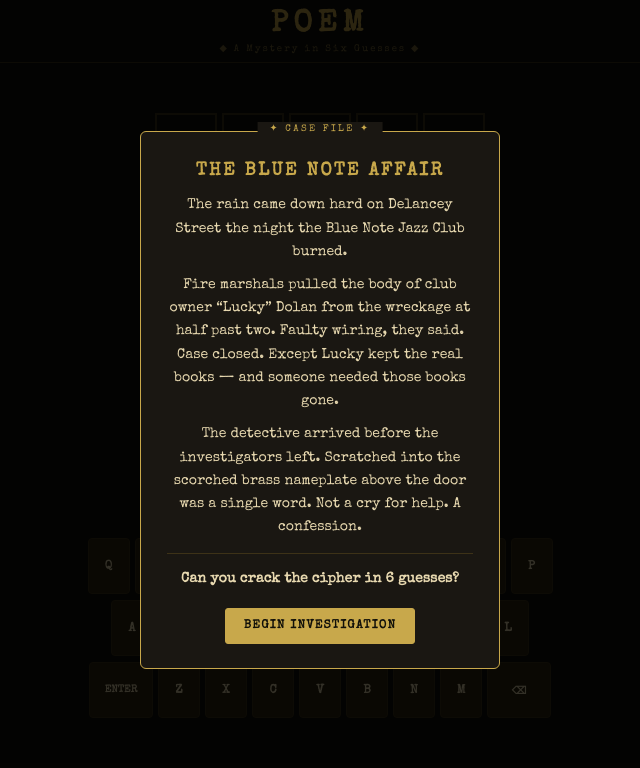
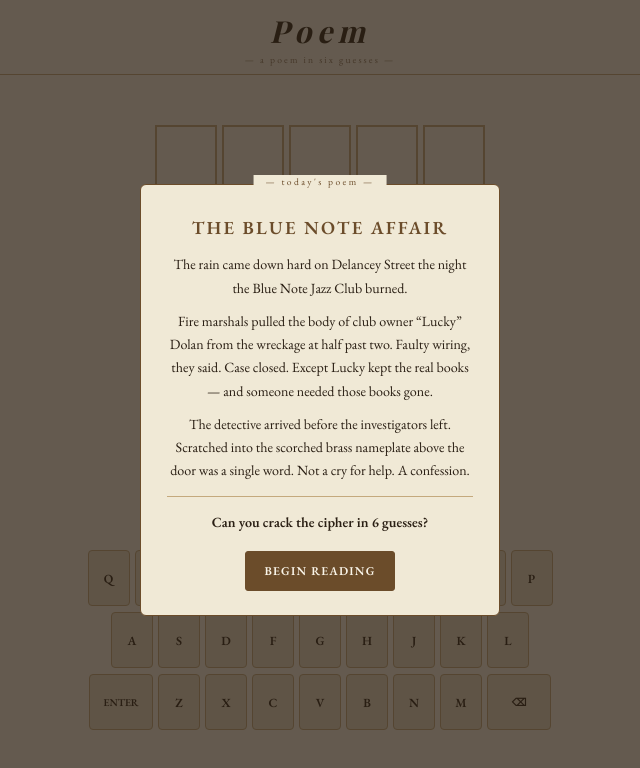
Before and after one commit to ahnnyc/murdle, a plain HTML site: page poem/index.html in a window 1280 px wide. Shown: the whole page, without its empty margins (320-960 px from the left). Drawn offline with nearby package versions, Linux system fonts and the light colour scheme; a web font is replaced by a local one.

Commit message:
Apply Emily Dickinson literary redesign to Poem game

```diff
--- a/poem/index.html
+++ b/poem/index.html
@@ -2,23 +2,24 @@
 <html lang="en">
 <head>
 <meta charset="UTF-8">
+<meta name="color-scheme" content="light">
 <meta name="viewport" content="width=device-width, initial-scale=1.0">
 <title>Poem</title>
-<link href="https://fonts.googleapis.com/css2?family=Special+Elite&display=swap" rel="stylesheet">
+<link href="https://fonts.googleapis.com/css2?family=Playfair+Display:ital,wght@0,400;0,700;1,400;1,700&family=EB+Garamond:ital,wght@0,400;0,600;1,400&display=swap" rel="stylesheet">
 <style>
   /* ══════════════════════════════════════
-     NOIR THEME — backgrounds, chrome, text
+     EMILY DICKINSON THEME — backgrounds, chrome, text
      Game tile/key states stay Wordle-exact
      ══════════════════════════════════════ */
   :root {
-    --noir-bg:      #111009;
-    --noir-surface: #1a1712;
-    --noir-border:  #3d3217;
-    --noir-fill:    #5c4a1e;
-    --noir-text:    #e8d9b0;
-    --noir-dim:     #7a6a3a;
-    --noir-gold:    #c8a84b;
-    --noir-key:     #2e2710;
+    --lit-bg:      #faf5e9;    color-scheme: light;
+    --lit-surface: #f0e9d6;
+    --lit-border:  #c4a97d;
+    --lit-fill:    #7d5a3c;
+    --lit-text:    #2a1f14;
+    --lit-dim:     #8c7560;
+    --lit-gold:    #6b4c2a;
+    --lit-key:     #e8ddc8;
     /* Wordle-exact game colors — do not touch */
     --wl-correct: #6aaa64;
     --wl-present: #c9b458;
@@ -27,29 +28,31 @@
   *, *::before, *::after { box-sizing: border-box; margin: 0; padding: 0; }
   html, body {
     height: 100%;
-    background: var(--noir-bg);
-    color: var(--noir-text);
-    font-family: 'Special Elite', 'Courier New', monospace;
+    background: var(--lit-bg);
+    color: var(--lit-text);
+    font-family: 'EB Garamond', Georgia, 'Times New Roman', serif;
     -webkit-tap-highlight-color: transparent;
   }
 
   /* ── HEADER ── */
   header {
     width: 100%;
-    border-bottom: 1px solid var(--noir-border);
+    border-bottom: 1px solid var(--lit-border);
     padding: clamp(5px, 1.5vh, 10px) 0 clamp(4px, 1.2vh, 8px);
     text-align: center;
   }
   header h1 {
     font-size: clamp(1.4rem, 5vw, 1.9rem);
     letter-spacing: 0.18em;
-    color: var(--noir-gold);
-    text-transform: uppercase;
+    font-family: 'Playfair Display', Georgia, serif;
+    font-style: italic;
+    color: var(--lit-text);
+    text-transform: none;
   }
   header .sub {
     font-size: clamp(0.5rem, 1.5vw, 0.6rem);
     letter-spacing: 0.22em;
-    color: var(--noir-dim);
+    color: var(--lit-dim);
     margin-top: 2px;
   }
 
@@ -71,8 +74,8 @@
     font-weight: 700;
     letter-spacing: 0.08em;
     text-align: center;
-    background: var(--noir-text);
-    color: var(--noir-bg);
+    background: var(--lit-text);
+    color: var(--lit-bg);
     padding: 5px 16px;
     border-radius: 3px;
     opacity: 0;
@@ -97,7 +100,7 @@
   }
   .tile {
     aspect-ratio: 1;
-    border: 2px solid var(--noir-border);
+    border: 2px solid var(--lit-border);
     display: flex;
     align-items: center;
     justify-content: center;
@@ -105,11 +108,11 @@
     font-weight: 700;
     text-transform: uppercase;
     user-select: none;
-    color: var(--noir-text);
-    background: var(--noir-bg);
+    color: var(--lit-text);
+    background: var(--lit-bg);
   }
   .tile.filled {
-    border-color: var(--noir-fill);
+    border-color: var(--lit-fill);
     animation: pop 0.1s ease;
   }
   /* Wordle-exact revealed colors */
@@ -161,10 +164,10 @@
     height: clamp(40px, 11vw, 56px);
     flex: 1;
     max-width: clamp(30px, 9vw, 42px);
-    border: 1px solid var(--noir-border);
+    border: 1px solid var(--lit-border);
     border-radius: 4px;
-    background: var(--noir-key);
-    color: var(--noir-text);
+    background: var(--lit-key);
+    color: var(--lit-text);
     font-family: inherit;
     font-size: clamp(0.6rem, 2vw, 0.78rem);
     font-weight: 700;
@@ -181,13 +184,13 @@
   /* Wordle-exact key colors after guesses */
   .key.correct { background: var(--wl-correct); border-color: var(--wl-correct); color: #fff; }
   .key.present { background: var(--wl-present); border-color: var(--wl-present); color: #fff; }
-  .key.absent  { background: #3a3a3c;           border-color: #3a3a3c;           color: #888; }
+  .key.absent  { background: #b0a898;           border-color: #b0a898;           color: #faf5e9; }
 
   /* ── MODALS ── */
   .modal-bg {
     position: fixed;
     inset: 0;
-    background: rgba(0, 0, 0, 0.78);
+    background: rgba(42, 31, 20, 0.72);
     display: flex;
     align-items: center;
     justify-content: center;
@@ -196,8 +199,8 @@
   }
   .modal-bg.gone { display: none; }
   .modal {
-    background: var(--noir-surface);
-    border: 1px solid var(--noir-gold);
+    background: var(--lit-surface);
+    border: 1px solid var(--lit-gold);
     border-radius: 6px;
     padding: 30px 26px 24px;
     max-width: 360px;
@@ -210,29 +213,29 @@
     top: -10px;
     left: 50%;
     transform: translateX(-50%);
-    background: var(--noir-surface);
+    background: var(--lit-surface);
     padding: 0 12px;
     font-size: 0.6rem;
     letter-spacing: 0.25em;
-    color: var(--noir-gold);
+    color: var(--lit-gold);
     white-space: nowrap;
   }
   .modal h2 {
     font-size: 1.15rem;
     letter-spacing: 0.12em;
-    color: var(--noir-gold);
+    color: var(--lit-gold);
     text-transform: uppercase;
     margin-bottom: 14px;
   }
   .modal p {
     font-size: 0.88rem;
-    color: var(--noir-text);
+    color: var(--lit-text);
     line-height: 1.65;
     margin-bottom: 10px;
   }
   .modal hr {
     border: none;
-    border-top: 1px solid var(--noir-border);
+    border-top: 1px solid var(--lit-border);
     margin: 14px 0;
   }
   .modal-btns {
@@ -257,14 +260,14 @@
     border: 1px solid;
   }
   .btn-gold {
-    background: var(--noir-gold);
-    border-color: var(--noir-gold);
-    color: var(--noir-bg);
+    background: var(--lit-gold);
+    border-color: var(--lit-gold);
+    color: var(--lit-bg);
   }
   .btn-ghost {
     background: transparent;
-    border-color: var(--noir-fill);
-    color: var(--noir-text);
+    border-color: var(--lit-fill);
+    color: var(--lit-text);
   }
   .btn:hover { filter: brightness(1.1); }
 </style>
@@ -274,7 +277,7 @@
 <!-- ── STORY MODAL ── -->
 <div class="modal-bg" id="storyModal">
   <div class="modal">
-    <span class="modal-label">✦ CASE FILE ✦</span>
+    <span class="modal-label">— today's poem —</span>
     <h2>The Blue Note Affair</h2>
     <p>The rain came down hard on Delancey Street the night the Blue Note Jazz Club burned.</p>
     <p>Fire marshals pulled the body of club owner “Lucky” Dolan from the wreckage at half past two. Faulty wiring, they said. Case closed. Except Lucky kept the real books — and someone needed those books gone.</p>
@@ -282,7 +285,7 @@
     <hr>
     <p><strong>Can you crack the cipher in 6 guesses?</strong></p>
     <div class="modal-btns">
-      <button class="btn btn-gold" id="startBtn">Begin Investigation</button>
+      <button class="btn btn-gold" id="startBtn">Begin Reading</button>
     </div>
   </div>
 </div>
@@ -290,10 +293,10 @@
 <!-- ── END MODAL ── -->
 <div class="modal-bg gone" id="endModal">
   <div class="modal">
-    <span class="modal-label">✦ CASE CLOSED ✦</span>
+    <span class="modal-label">— verse complete —</span>
     <h2 id="endTitle"></h2>
     <p id="endSub"></p>
-    <p id="endFlav" style="font-style:italic; font-size:0.82rem; color: var(--noir-dim);"></p>
+    <p id="endFlav" style="font-style:italic; font-size:0.82rem; color: var(--lit-dim);"></p>
     <hr>
     <div class="modal-btns">
       <button class="btn btn-ghost" id="playAgainBtn">Try Again</button>
@@ -305,7 +308,7 @@
 <!-- ── GAME ── -->
 <header>
   <h1>Poem</h1>
-  <div class="sub">◆ A Mystery in Six Guesses ◆</div>
+  <div class="sub">— a poem in six guesses —</div>
 </header>
 
 <div id="app">
```
